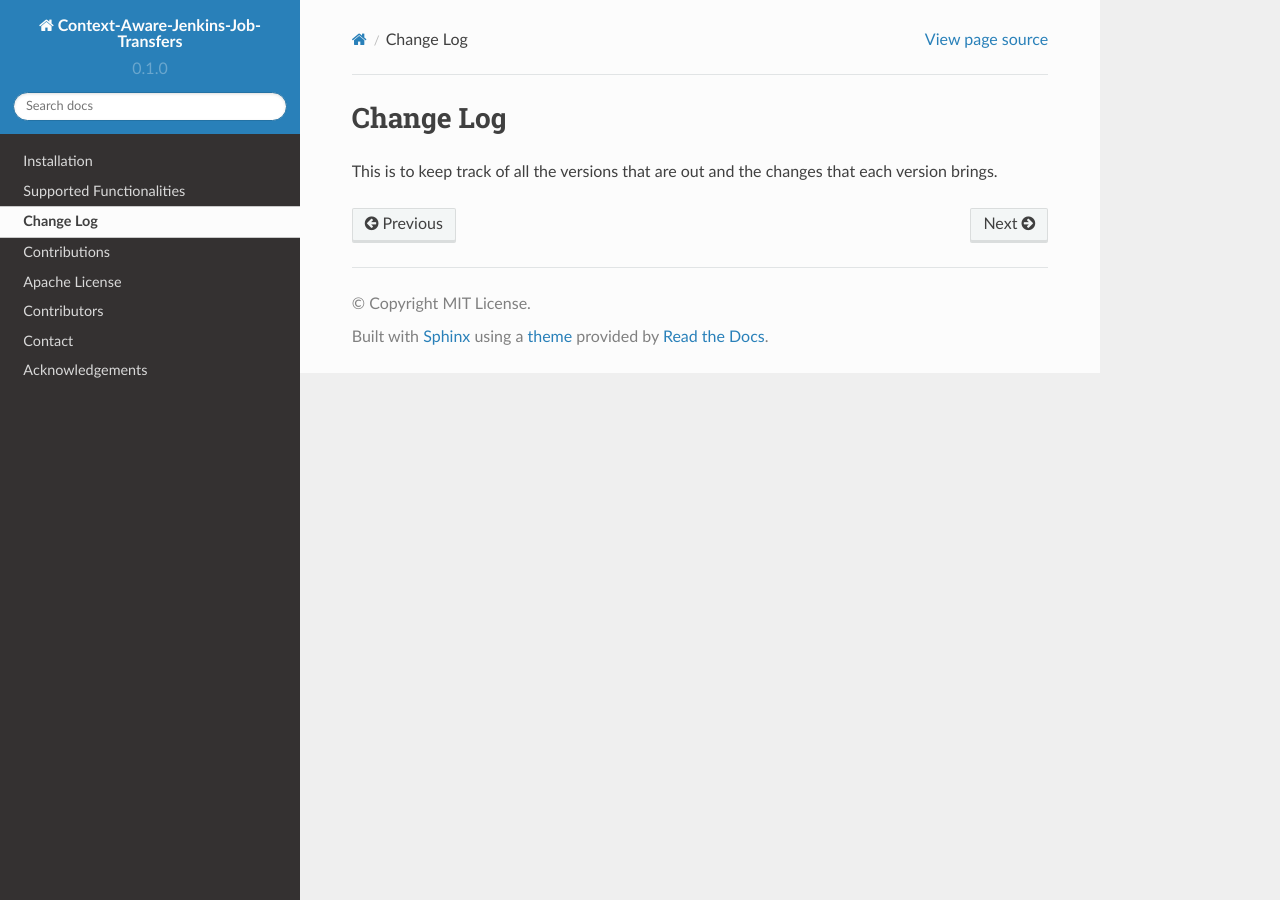
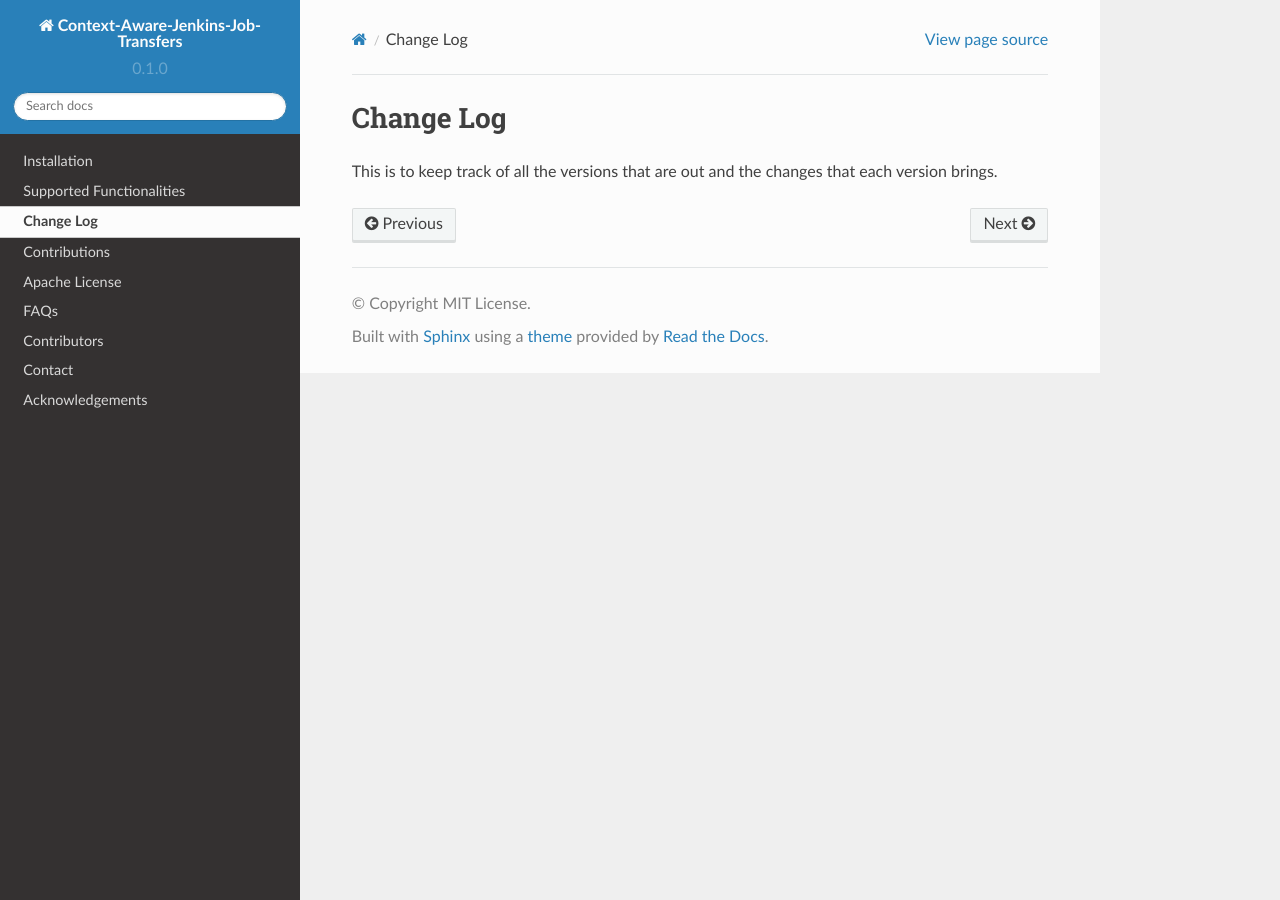
Before and after one commit to joelkariyalil/Context-Aware-Jenkins-Transfers-Documentation, a Sphinx documentation site: the page built from docs/source/changeLog.rst, in a window 1280 px wide. Built offline with Sphinx 7.4.7 and the Read the Docs theme 2.0.0, drawn with Linux system fonts in a browser that asks for light colours; pages that are not in the unit, such as notebooks, are missing from menus.

Commit message:
MOD: Changing FAQs file names

```diff
--- a/docs/source/index.rst
+++ b/docs/source/index.rst
@@ -33,7 +33,7 @@ Contents
    changeLog
    contribution
    license
-   faqs
+   FAQs
    contributors
    contact
    acknowledgement
```
